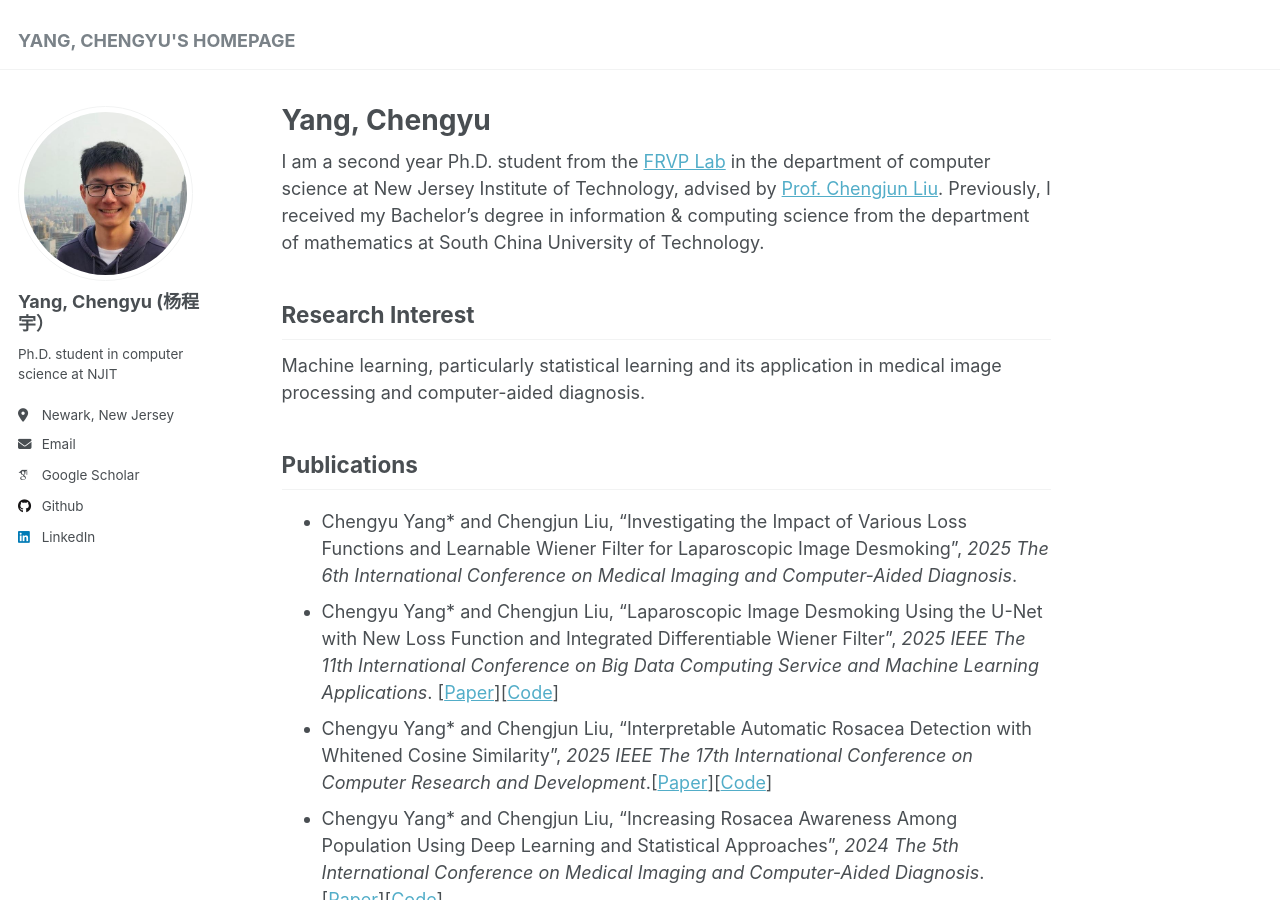
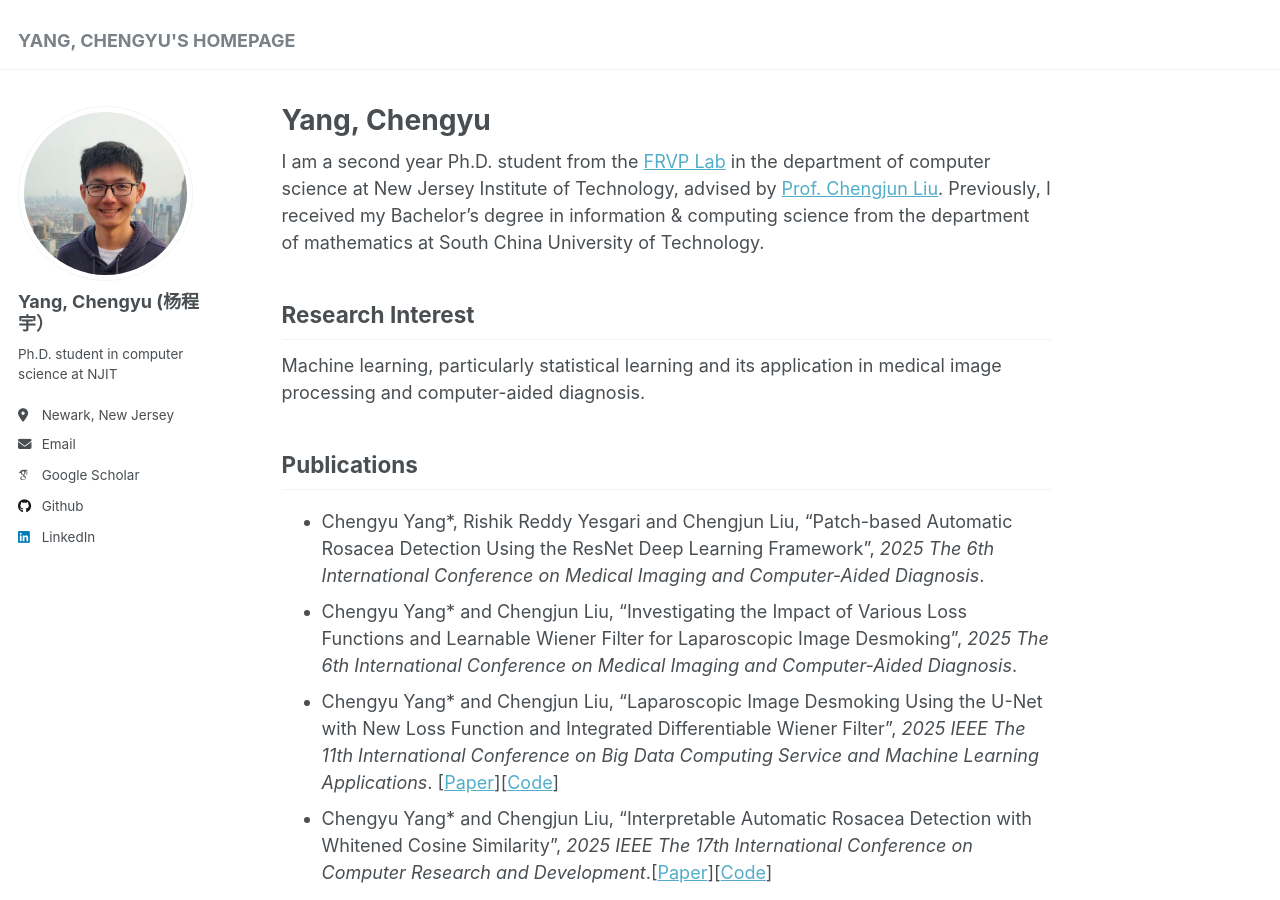
Before and after one commit to chengyuyang-njit/chengyuyang-njit.github.io, a Jekyll site: the page built from _pages/about.md, in a window 1280 px wide and 900 px high. Built offline with Jekyll 4.4.1, drawn with Linux system fonts in a browser that asks for light colours; some web fonts are replaced.

Commit message:
Update about.md

```diff
--- a/_pages/about.md
+++ b/_pages/about.md
@@ -15,6 +15,7 @@ Machine learning, particularly statistical learning and its application in medic
 
 Publications
 ------
+- Chengyu Yang*, Rishik Reddy Yesgari and Chengjun Liu, "Patch-based Automatic Rosacea Detection Using the ResNet Deep Learning Framework", <em>2025 The 6th International Conference on Medical Imaging and Computer-Aided Diagnosis</em>.
 - Chengyu Yang* and Chengjun Liu, "Investigating the Impact of Various Loss Functions and Learnable Wiener Filter for Laparoscopic Image Desmoking", <em>2025 The 6th International Conference on Medical Imaging and Computer-Aided Diagnosis</em>.
 - Chengyu Yang* and Chengjun Liu, "Laparoscopic Image Desmoking Using the U-Net with New Loss Function and Integrated Differentiable Wiener Filter", <em>2025 IEEE The 11th International Conference on Big Data Computing Service and Machine Learning Applications</em>. [[Paper](https://arxiv.org/pdf/2505.21634)][[Code](https://github.com/chengyuyang-njit/ImageDesmoke)]
 - Chengyu Yang* and Chengjun Liu, "Interpretable Automatic Rosacea Detection with Whitened Cosine Similarity", <em>2025 IEEE The 17th International Conference on Computer Research and Development</em>.[[Paper](https://ieeexplore.ieee.org/document/10962992)][[Code](https://github.com/chengyuyang-njit/ICCRD-2025)]
```
